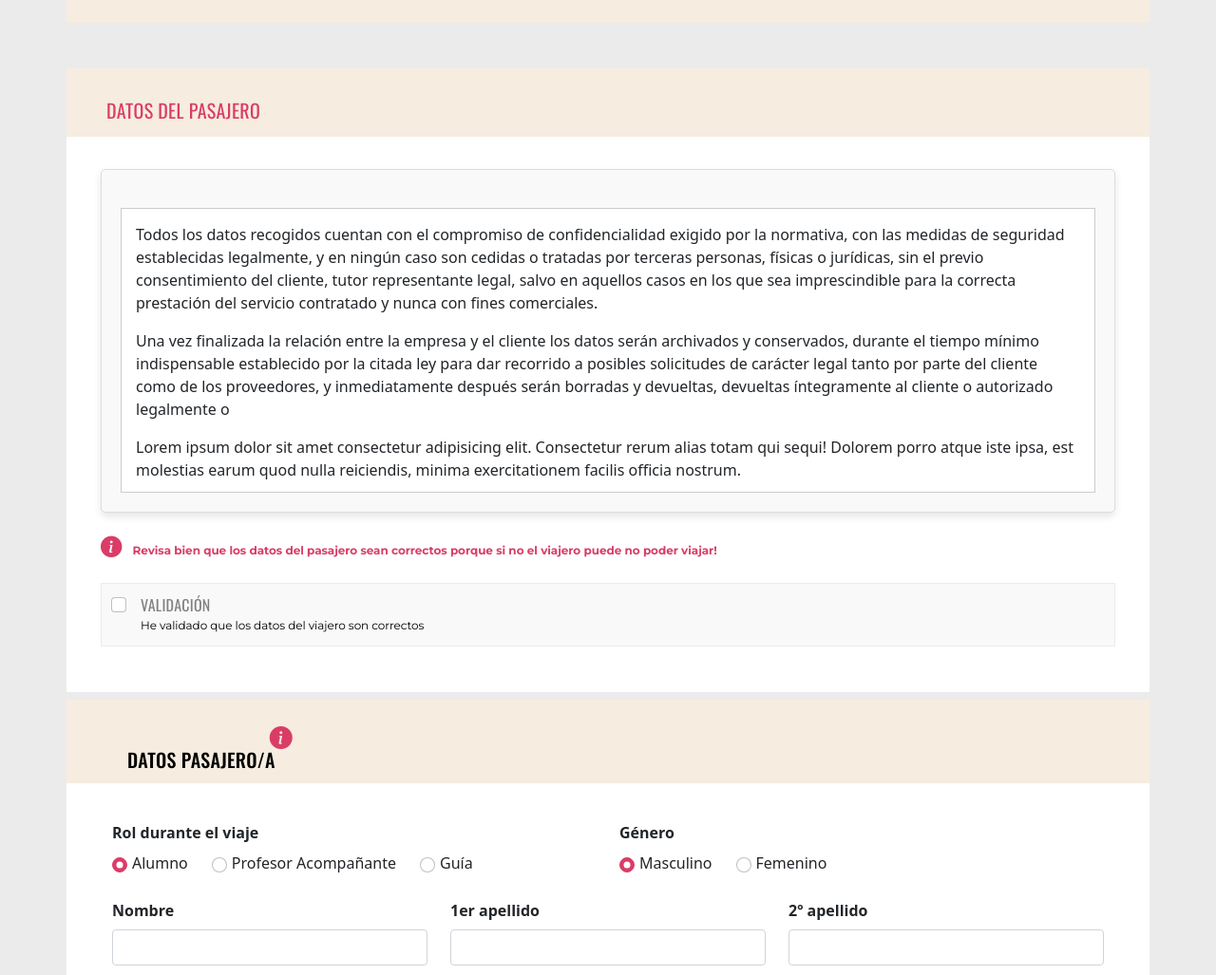
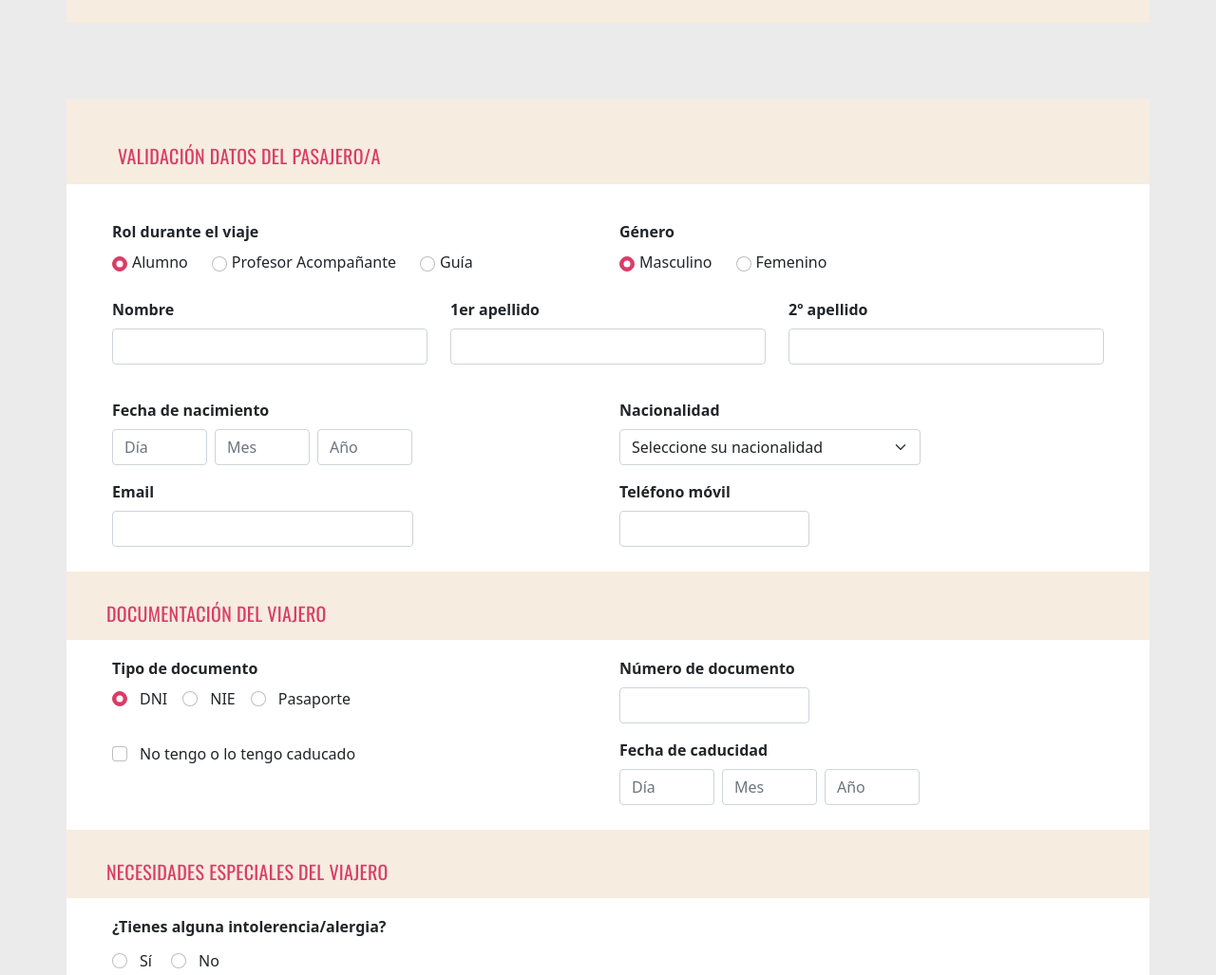
Before and after one commit to kouski/Valua-Travel, a plain HTML site: page confirmarinscripcion6 copy.html in a window 1280 px wide. Shown: the part 940-1967 px from the top of the page at 95% size. Drawn offline with nearby package versions, Linux system fonts and the light colour scheme.

Commit message:
modificaciones nuevo diseño botones

```diff
--- a/confirmarinscripcion6 copy.html
+++ b/confirmarinscripcion6 copy.html
@@ -119,7 +119,8 @@
               </div>
               <hr>
               <div class="descarga-item  d-flex justify-content-between align-items-center">
-                <span class="text-uppercase texto-viaje-contratado">PÓLIZA DEL SEGURO</span>
+
+                <span class="text-uppercase texto-viaje-contratado">PÓLIZA DEL SEGURO</span><i class="bi bi-info-circle-fill ps-2" style="font-size: 0.8rem;color: #d93d67;"> Póliza disponible 15 minutos después de su contratación</i>
                 <button type="button" class="btn btn-pagar  btn-doc btn-contratado">DESCARGAR<i class="bi bi-chevron-down ps-2"></i></button>
               </div>
               <hr>
@@ -206,70 +207,29 @@
           </div>
         </div>
 
+        <br>
+
 
 
 
         <!-- tabla -->
-
-        <!-- confirmacion datos del pasajero -->
-
-        <div class="container container-viaje fondo-pasajero mb-5" style="padding-top: 0px; padding-bottom: 0px; position: relative;">
-          <form>
-            <div class="pasajero legal  ps-2 pt-3">
-              <h2 class="pt-3 pb-3"><b>DATOS DEL PASAJERO</b></h2>
-            </div>
-              <div class="form-section row ps-5 pe-5 pb-5">
-                  <div class="container condiciones-contrato">
-                      <div class="main-content mt-3">
-                          <div class="embed-container">
-                              <!-- Insert texto embebido aqui -->
-                              <p>Todos los datos recogidos cuentan con el compromiso de confidencialidad exigido por la normativa, con las medidas de seguridad establecidas legalmente, y en ningún caso son cedidas o tratadas por terceras personas, físicas o jurídicas, sin el previo consentimiento del cliente, tutor representante legal, salvo en aquellos casos en los que sea imprescindible para la correcta prestación del servicio contratado y nunca con fines comerciales.</p>
-                              <p>Una vez finalizada la relación entre la empresa y el cliente los datos serán archivados y conservados, durante el tiempo mínimo indispensable establecido por la citada ley para dar recorrido a posibles solicitudes de carácter legal tanto por parte del cliente como de los proveedores, y inmediatamente después serán borradas y devueltas, devueltas íntegramente al cliente o autorizado legalmente o</p>
-                              <p>Lorem ipsum dolor sit amet consectetur adipisicing elit. Consectetur rerum alias totam qui sequi! Dolorem porro atque iste ipsa, est molestias earum quod nulla reiciendis, minima exercitationem facilis officia nostrum.</p>
-                              <p>Todos los datos recogidos cuentan con el compromiso de confidencialidad exigido por la normativa, con las medidas de seguridad establecidas legalmente, y en ningún caso son cedidas o tratadas por terceras personas, físicas o jurídicas, sin el previo consentimiento del cliente, tutor representante legal, salvo en aquellos casos en los que sea imprescindible para la correcta prestación del servicio contratado y nunca con fines comerciales.</p>
-                              <p>Una vez finalizada la relación entre la empresa y el cliente los datos serán archivados y conservados, durante el tiempo mínimo indispensable establecido por la citada ley para dar recorrido a posibles solicitudes de carácter legal tanto por parte del cliente como de los proveedores, y inmediatamente después serán borradas y devueltas, devueltas íntegramente al cliente o autorizado legalmente o</p>
-                              <p>Lorem ipsum dolor sit amet consectetur adipisicing elit. Consectetur rerum alias totam qui sequi! Dolorem porro atque iste ipsa, est molestias earum quod nulla reiciendis, minima exercitationem facilis officia nostrum.</p>
-                              <p>Todos los datos recogidos cuentan con el compromiso de confidencialidad exigido por la normativa, con las medidas de seguridad establecidas legalmente, y en ningún caso son cedidas o tratadas por terceras personas, físicas o jurídicas, sin el previo consentimiento del cliente, tutor representante legal, salvo en aquellos casos en los que sea imprescindible para la correcta prestación del servicio contratado y nunca con fines comerciales.</p>
-                              <p>Una vez finalizada la relación entre la empresa y el cliente los datos serán archivados y conservados, durante el tiempo mínimo indispensable establecido por la citada ley para dar recorrido a posibles solicitudes de carácter legal tanto por parte del cliente como de los proveedores, y inmediatamente después serán borradas y devueltas, devueltas íntegramente al cliente o autorizado legalmente o</p>
-                              <p>Lorem ipsum dolor sit amet consectetur adipisicing elit. Consectetur rerum alias totam qui sequi! Dolorem porro atque iste ipsa, est molestias earum quod nulla reiciendis, minima exercitationem facilis officia nostrum.</p>
-                          </div>
-                      </div>
-                      <div>
-                        <p class="texto-rev" ><i class="bi bi-info-circle-fill mb-3" style="color: #d93d67;font-size: 1.4rem;"></i>Revisa bien que los datos del pasajero sean correctos porque si no el viajero puede no poder viajar!</p>
-                      </div>
-                      <div class="d-flex align-items-center justify-content-between consent flex-wrap">
-
-                          <div class="form-check">
-                              <input class="form-check-input" type="checkbox" id="validodatos" value="validodatos">
-                              <label class="form-check-label acepto-condiciones" for="validodatos">
-                                <strong class="titulo-acepto pt-3 validacion">VALIDACIÓN</strong><br>
-                                <p class="aceptar-terminos aceptar-validacion">He validado que los datos del viajero son correctos</p>
-                            </label>
-                          </div>
-
-                      </div>
-                  </div>
-              </div>
-          </form>
-      </div>
 
 
 
         <!-- confirmacion datos del pasajero -->
 
 
-<!-- datos pasajero nuevo diseño -->
-
 <div class="container container-viaje fondo-pasajero mb-5" style="padding-top: 0px; padding-bottom: 0px; position: relative;">
   <!-- toast -->
 
 
-  <div class="tab-header pasajero ps-5">
+  <div class="tab-header pasajero">
 
     <!-- <a href="#"><i class="bi bi-info-circle-fill position-absolute top-3 start-0 m-3 pt-3 " style="font-size: 1.5em;top: -0.4em;color: #d93d67;padding-left: 18em;" id="toastIcon"></i></a> -->
-    <div class="parrafo pt-3 ms-3 datos-personales">
-      <b class="titulo-datos-personales">DATOS PASAJERO/A</b>
-      <i class="datos-personales__icon bi bi-info-circle-fill position-absolute" style="font-size: 1.5em;color: #d93d67;cursor: pointer;" id="toastIcon"></i>
+    <div class="parrafo pt-3">
+      <h2 class=""><b>VALIDACIÓN DATOS DEL PASAJERO/A</b></h2>
+      <!-- <b class="titulo-datos-personales">VALIDACIÓN DATOS PASAJERO/A</b> -->
+      <!-- <i class="datos-personales__icon bi bi-info-circle-fill position-absolute" style="font-size: 1.5em;color: #d93d67;cursor: pointer;" id="toastIcon"></i> -->
     </div>
     <!-- <i class="bi bi-person-circle mb-3" style="font-size: 1.8rem;"></i>
     <h1><b>PASAJERO/A</b></h1><p class="pt-3 ms-3 mb-4"><b>DATOS PERSONALES</b></p> -->
@@ -661,11 +621,12 @@
                     <strong class="titulo-acepto pt-3 validacion">VALIDACIÓN</strong><br>
                     <p class="aceptar-terminos aceptar-validacion">He validado que los datos del viajero son correctos</p>
                   </label>
-                  <button id="boton1" class="btn btn-pagar ml-3 ms-5">MODIFICAR DATOS</button>
+
                 </div>
               </div>
             </div>
             <div class="row pt-5">
+              <button id="boton1" class="btn btn-pagar ml-3">MODIFICAR DATOS</button>
               <button id="boton2" class="btn btn-pagar">FINALIZAR PROCESO DE INSCRIPCIÓN</button>
             </div>
             <!-- <br>
@@ -683,9 +644,9 @@
 
 </div>
 
+ <!-- confirmacion datos del pasajero -->
 
 
-<!-- datos pasajero nuevo diseño -->
 
 
 
```
